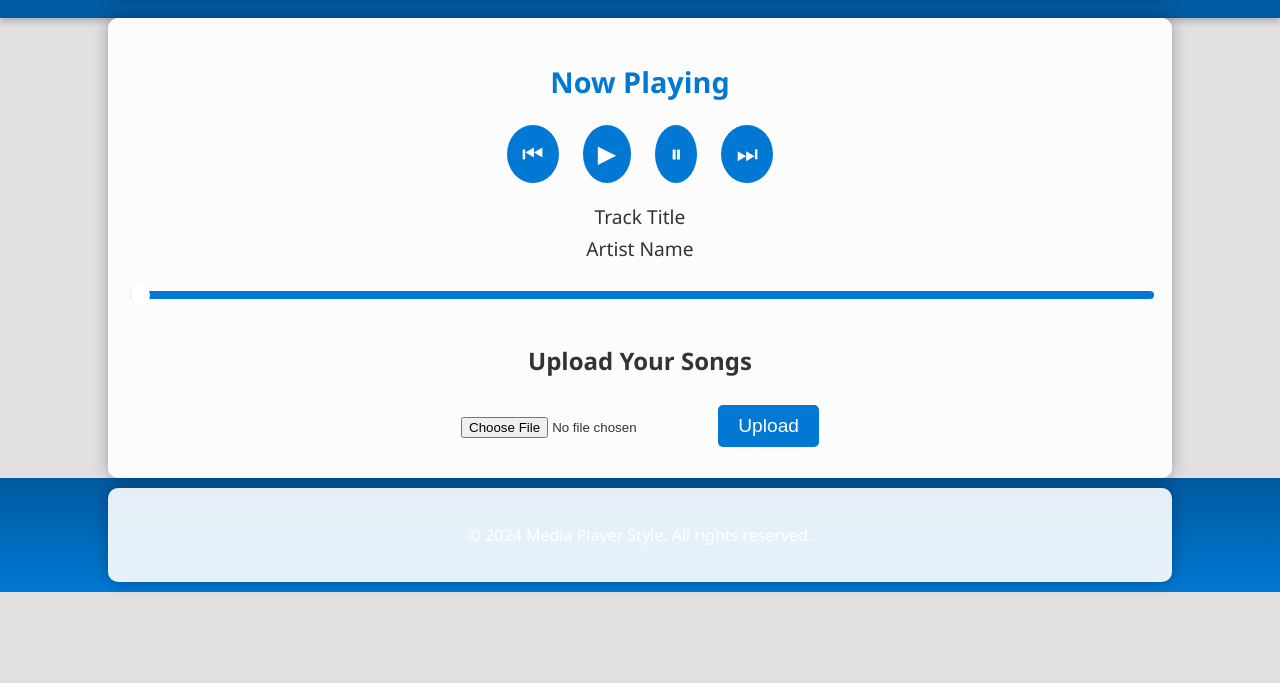
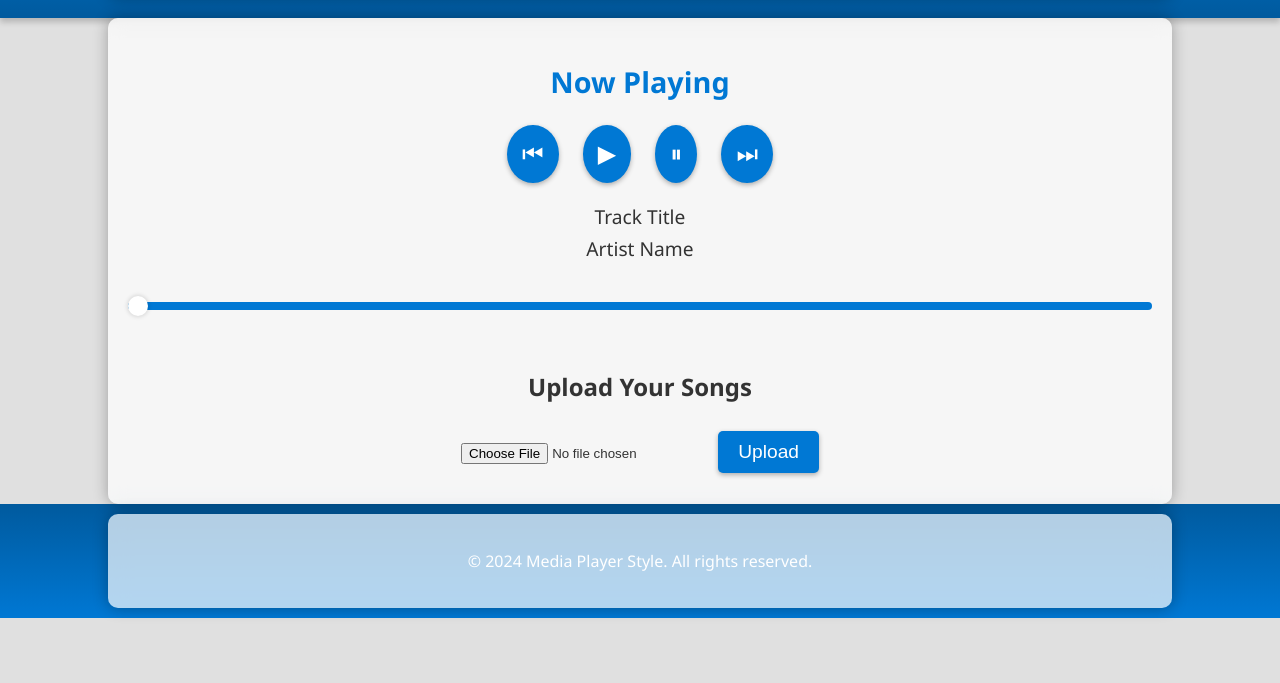
Before and after one commit to v5o/y2k-website, a plain HTML site: page index.html in a window 1280 px wide. Shown: the part 117-800 px from the top of the page. Drawn offline with Linux system fonts and the light colour scheme.

Commit message:
Update styles.css

```diff
--- a/styles.css
+++ b/styles.css
@@ -12,10 +12,10 @@ body {
     width: 80%;
     margin: 0 auto;
     padding: 20px;
-    background: rgba(255, 255, 255, 0.9); /* Semi-transparent white background */
+    background: rgba(255, 255, 255, 0.7); /* Semi-transparent white background */
     border-radius: 10px;
     box-shadow: 0 0 15px rgba(0, 0, 0, 0.3);
-    backdrop-filter: blur(8px); /* Glass effect */
+    backdrop-filter: blur(10px); /* Glass effect */
 }
 
 /* Header */
@@ -56,11 +56,13 @@ header h1 {
     font-size: 1.5em;
     cursor: pointer;
     margin: 0 10px;
-    transition: background 0.3s;
+    transition: background 0.3s, box-shadow 0.3s;
+    box-shadow: 0 2px 5px rgba(0, 0, 0, 0.3);
 }
 
 .control-button:hover {
     background: #005a9e; /* Darker blue on hover */
+    box-shadow: 0 4px 8px rgba(0, 0, 0, 0.4);
 }
 
 .track-info {
@@ -79,6 +81,7 @@ header h1 {
     background: #0078d4;
     border-radius: 5px;
     outline: none;
+    margin: 20px 0;
 }
 
 #progress-bar::-webkit-slider-thumb {
@@ -88,6 +91,7 @@ header h1 {
     background: #ffffff;
     border-radius: 50%;
     cursor: pointer;
+    box-shadow: 0 0 5px rgba(0, 0, 0, 0.2);
 }
 
 /* Upload Section */
@@ -108,11 +112,13 @@ header h1 {
     padding: 10px 20px;
     font-size: 1.2em;
     cursor: pointer;
-    transition: background 0.3s;
+    transition: background 0.3s, box-shadow 0.3s;
+    box-shadow: 0 2px 5px rgba(0, 0, 0, 0.3);
 }
 
 #upload-button:hover {
     background: #005a9e; /* Darker blue on hover */
+    box-shadow: 0 4px 8px rgba(0, 0, 0, 0.4);
 }
 
 /* Footer */
```
